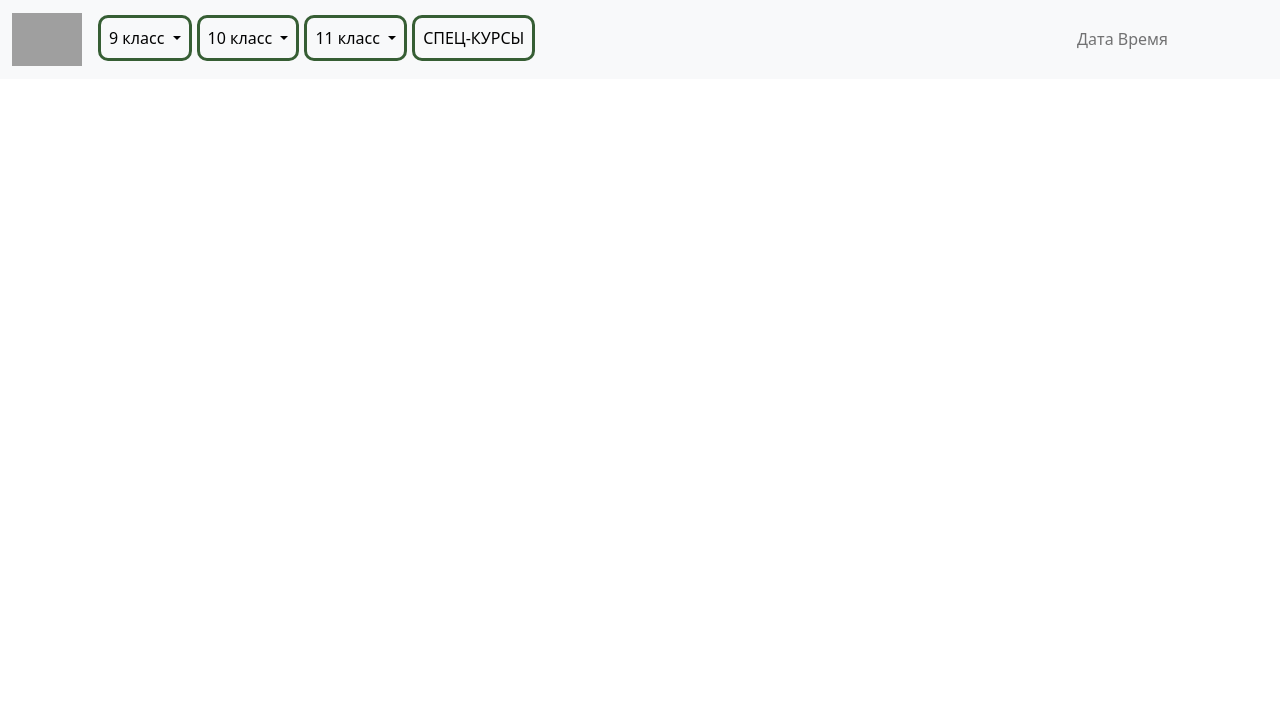
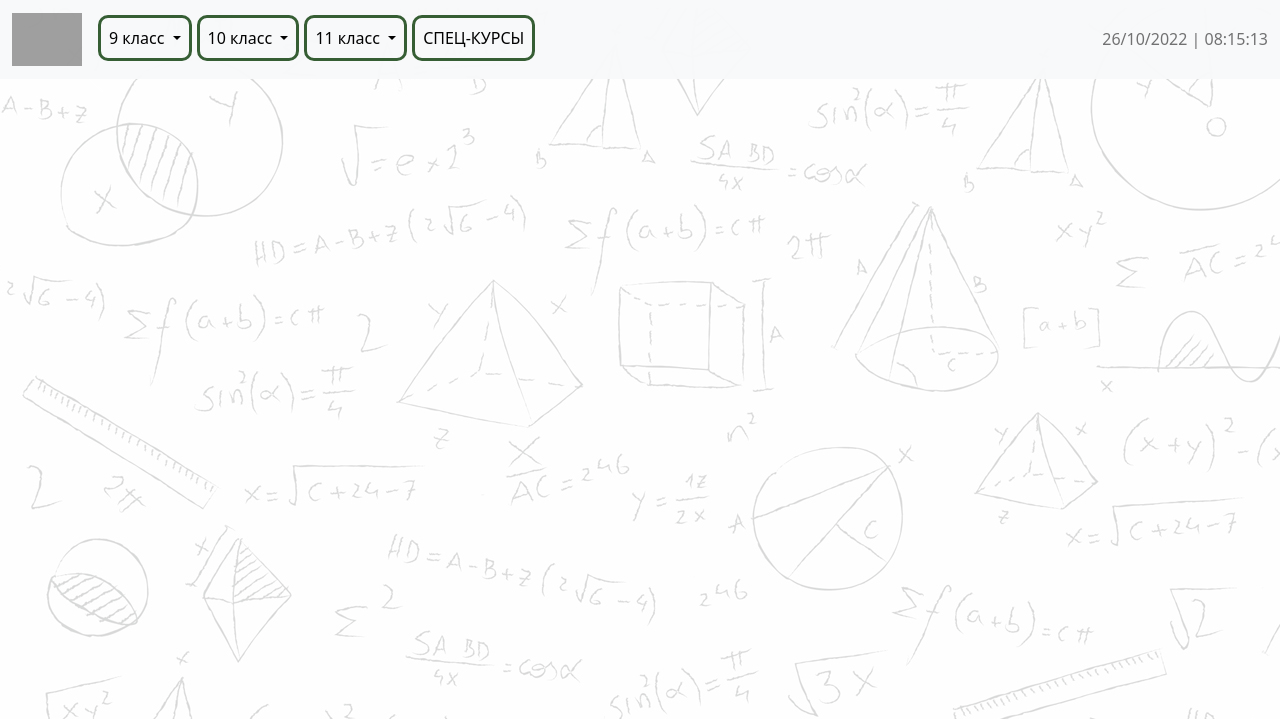
Before and after one commit to Banana-Boys-Company/SESC-NSU-schedule, a Flask app: template templates/table.html in a window 1280 px wide. Shown: the top 719 px of the page. Run offline with Flask 2, Linux system fonts and the light colour scheme; the template is opened without the code that fills it, so the values that code supplies are empty; parts of the project's set-up code (start-up, migrations or seed data) failed here and were passed over; some libraries are stand-ins or nearby versions; grey boxes are pictures that could not be loaded.

Commit message:
bug fixies

```diff
--- a/static/css/style.css
+++ b/static/css/style.css
@@ -4,10 +4,17 @@
    height: auto;
 }
 
+html {
+   background-image: url("background.jpg");
+   height: 10%!important;
 }
+
 body {
-   background-image: url(images/back/background.jpg)!important;
+    height: 10%!important;
 }
+
+}
+
 img {
    pointer-events: none;
 }
@@ -21,9 +28,7 @@ img {
    border-radius: 10px;
    text-align:center;
 }
-#rip {
-   margin-right: 100px;
-}
+
 /*стили для dropdown*/
 /*для компов*/
 @media all and (min-width: 992px) {
@@ -42,22 +47,10 @@ img {
 
 /*Для мобилок */
 @media (max-width: 991px) {
-  .dropdown-menu .dropdown-menu{
+ .dropdown-menu .dropdown-menu{
    margin-left:0.7rem; margin-right:0.7rem; margin-bottom: .5rem;
 }
 }
-
-#container-banner {
-   width: auto;
-   max-width: 100%;
+#clock {
+   text-align: center;
 }
-
-
-.carousel-inner img {
-   height: 451px !important;
-   margin: 0 auto;
-}
-.carousel {
-  height: 400px !important;
-  overflow: hidden;
-}
--- a/static/css/table.css
+++ b/static/css/table.css
@@ -19,8 +19,9 @@ table {
 	max-width: 96%;
 	margin-left: 2%;
 	margin-right: 2%;
-	background-image: url(images/back/background.jpg);
 }
+
+
 /*Стиль первого столбца таблицы*/
 #time {
 	width: 10%;
--- a/static/js/main.js
+++ b/static/js/main.js
@@ -63,11 +63,12 @@ $(document).ready(function () {
 
     $('.get-table').on("click", function (el) {
 
-        $('#container-banner').css({ 'visibility': 'hidden', 'display': 'none' })
+        $('#banner').css({ 'visibility': 'hidden', 'display': 'none' })
 
-        $(".child-window-menu-1").hide();
-        $(".child-window-menu-2").hide();
-        $(".child-window-menu-3").hide();
+        if (window.innerWidth > 992) {
+            $(".classbutton").removeClass("show")
+            $(".dropdown-menu").removeClass("show")
+        }
 
         console.log("Send data")
         socket.emit('getClassData', { 'item_id': el.target.id });
@@ -79,6 +80,9 @@ $(document).ready(function () {
             location.reload();
         }, 100000)
     });
+
+
+
 
     $(".dropdown-menu").each(function(element) {
 
@@ -103,90 +107,33 @@ $(document).ready(function () {
       this.querySelectorAll('.submenu').forEach(function(everysubmenu){
           // hide every submenu as well
           everysubmenu.style.display = 'none';
+
       });
   })
 });
 
   document.querySelectorAll('.dropdown-menu a').forEach(function(element){
     element.addEventListener('click', function (e) {
-
+        let fuck = document.getElementById("navbarSupportedContent")
         let nextEl = this.nextElementSibling;
         if(nextEl && nextEl.classList.contains('submenu')) {
           // prevent opening link if link needs to open dropdown
           e.preventDefault();
-                        console.log(nextEl);
           if(nextEl.style.display == 'block'){
             nextEl.style.display = 'none';
         } else {
             nextEl.style.display = 'block';
         }
-
+    }
+    else {
+        console.log("Опачки")
+        fuck.classList.remove("show")
     }
 });
 })
 }
-    // if (window.innerWidth < 992) {
-    //     $('.navbar .dropdown').each(function(index){
-    //         $(this).on("hidden.bs.dropdown", function (el) {
-    //             $(this).find("ul").each(function(jindex){
-    //                 $(this).css("display", "none");
-    //             });
-    //         })
-    //         // OK
-    //     });
-
-    //     $('.dropdown-menu a').each(function(element){
-    //         $(this).click((el) => {
-    //             let nextEl = $(this).next();
-    //             if(nextEl && nextEl.find('.submenu')) {
-    //                 el.preventDefault();
-    //                 console.log(nextEl);
-    //                 if(nextEl.css("display") == 'block'){
-    //                     nextEl.css("display") = 'none';
-    //                 } else {
-    //                     nextEl.css("display", 'block');
-    //                 }
-
-    //             }
-    //         })
-    //     })
-
-    // };
 })
 
-// make it as accordion for smaller screens
-// if (window.innerWidth < 992) {
-
-//     // close all inner dropdowns when parent is closed
-//     document.querySelectorAll('.navbar .dropdown').forEach(function(everydropdown){
-//         everydropdown.addEventListener('hidden.bs.dropdown', function () {
-//             // after dropdown is hidden, then find all submenus
-//             console.log("Старались, Кирюх");
-//             this.querySelectorAll('.submenu').forEach(function(everysubmenu){
-//                 // hide every submenu as well
-//                 everysubmenu.style.display = 'none';
-//             });
-//         })
-//     });
-
-// document.querySelectorAll('.dropdown-menu a').forEach(function(element){
-//     element.addEventListener('click', function (e) {
-
-//         let nextEl = this.nextElementSibling;
-//         if(nextEl && nextEl.classList.contains('submenu')) {
-//                         // prevent opening link if link needs to open dropdown
-//                         e.preventDefault();
-//                         console.log(nextEl);
-//                         if(nextEl.style.display == 'block'){
-//                             nextEl.style.display = 'none';
-//                         } else {
-//                             nextEl.style.display = 'block';
-//                         }
-
-//                     }
-//                 });
-// })
-        // end if innerWidth
 
 
 // Получение данных расписания с сервера
@@ -255,3 +202,25 @@ function generate_schedule_table(data, weekDay_title, time_lst) {
     $('#main-page').append(start) //добавляем таблицу на страничку
 
 };
+
+function timeCount() {
+    var today = new Date();
+
+    var day = today.getDate();
+    var month = today.getMonth()+1;
+    var year = today.getFullYear();
+
+    var hour = today.getHours();
+    if(hour<10)hour = "0"+hour;
+
+    var minute = today.getMinutes();
+    if(minute<10)minute = "0"+minute;
+
+    var second = today.getSeconds();
+    if(second<10)second = "0"+second;
+
+    document.getElementById("clock").innerHTML =
+    day+"/"+month+"/"+year+" | "+hour+":"+minute+":"+second;
+
+    setTimeout("timeCount()", 1000);
+}
--- a/templates/base.html
+++ b/templates/base.html
@@ -23,14 +23,13 @@
 	<nav class="navbar sticky-top navbar-expand-lg navbar-light bg-light">
 		<div class="container-fluid">
 			<!-- Логотип -->
-			<a class= "navbar-brand" href="#">
+			<a class= "navbar-brand" href="http://127.0.0.1">
 				<img src="https://education.nsu.ru/letka/images/tild3438-3932-4535-b763-356533303566__photo.png" alt="logo"
 				class="lgbt">
 			</a>
 			<!-- Кнопка "3 полоски" -->
 			<button class="navbar-toggler" type="button" data-bs-toggle="collapse"
-			data-bs-target="#navbarSupportedContent" aria-controls="navbarSupportedContent" aria-expanded="false"
-			aria-label="Переключатель навигации">
+			data-bs-target="#navbarSupportedContent" aria-controls="navbarSupportedContent" aria-expanded="false" aria-label="Переключатель навигации" id="myhelp">
 			<span class="navbar-toggler-icon"></span>
 		</button>
 		<div class="collapse navbar-collapse" id="navbarSupportedContent">
@@ -41,7 +40,7 @@
 					<a class="nav-link dropdown-toggle classbutton" href="#" id="navbarDropdown" data-bs-toggle="dropdown">
 						9 класс
 					</a>
-					<ul class="dropdown-menu submenu" aria-labelledby="navbarDropdown">
+					<ul class="dropdown-menu" aria-labelledby="navbarDropdown">
 						<li><a class="dropdown-item" href="#">9-1</a>
 							<ul class="dropdown-menu submenu">
 								<li><a class="dropdown-item get-table" href="#" id="9_1:200">200</a></li>
@@ -62,7 +61,7 @@
 					<a class="nav-link dropdown-toggle classbutton" href="#" id="navbarDropdown1" data-bs-toggle="dropdown">
 						10 класс
 					</a>
-					<ul class="dropdown-menu submenu" aria-labelledby="navbarDropdown1">
+					<ul class="dropdown-menu" aria-labelledby="navbarDropdown1">
 						<li><a class="dropdown-item" href="#">10-1</a>
 							<ul class="dropdown-menu submenu">
 								<li><a class="dropdown-item get-table" href="#" id="10_1:101">101</a></li>
@@ -118,7 +117,7 @@
 					<a class="nav-link dropdown-toggle classbutton" href="#" id="navbarDropdown2" data-bs-toggle="dropdown">
 						11 класс
 					</a>
-					<ul class="dropdown-menu submenu" aria-labelledby="navbarDropdown2">
+					<ul class="dropdown-menu" aria-labelledby="navbarDropdown2">
 						<li><a class="dropdown-item" href="#">11-1</a>
 							<ul class="dropdown-menu submenu">
 								<li><a class="dropdown-item get-table" href="#" id="11_1:001">001</a></li>
@@ -193,15 +192,14 @@
 						</li>
 					</ul>
 				</li>
-				<li class="nav-item navbar-right">
+				<li class="nav-item">
 					<!-- кнопка спецкурсов -->
 					<a class="nav-link classbutton" href="#" id="navbarDropdown4">СПЕЦ-КУРСЫ</a>
 				</li>
 			</ul>
-			<ul class="navbar-nav align-items-end">
-				<li class="nav-item" id="rip">
-					<span class="navbar-text" id="date">Дата</span>
-					<span class="navbar-text" id="timer">Время</span>
+			<ul class="navbar-nav ">
+				<li class="nav-item text-md-center text-lg-end" id="timeContainer">
+					<div class="navbar-text" id="clock"></div>
 
 				</li>
 			</ul>
@@ -210,7 +208,7 @@
 </nav>
 </head>
 
-<body>
+<body onload="timeCount();">
 	<div id="main-page">
 		<!-- адского ада шаблонизации -->
 		{% block table %}
@@ -219,16 +217,15 @@
 	</div>
 
 	{% if banner_links != [] %}
-	<div class="container" id="container-banner">
 		<div id="banner" class="carousel slide" data-bs-ride="carousel">
 			<div class="carousel-inner" id="carousel">
 				{% for item in banner_links %}
 				{% if loop.index0 == 0 %}
-				<div class="carousel-item banner-element active">
+				<div class="ratio ratio-16x9 carousel-item banner-element active";>
 					{% else %}
-					<div class="carousel-item banner-element">
+					<div class="carousel-item banner-element ratio ratio-16x9">
 						{% endif %}
-						<img src="{{ url_for('static', filename=item) }}" class="d-block w-100" alt="Баннер">
+						<img src="{{ url_for('static', filename=item) }}"  alt="Баннер">
 					</div>
 					{% endfor %}
 				</div>
@@ -241,7 +238,6 @@
 					<span class="visually-hidden">Следующий</span>
 				</button>
 			</div>
-		</div>
 		{% endif %}
 		<script src="https://cdn.jsdelivr.net/npm/bootstrap@5.1.3/dist/js/bootstrap.bundle.min.js"
 		integrity="sha384-ka7Sk0Gln4gmtz2MlQnikT1wXgYsOg+OMhuP+IlRH9sENBO0LRn5q+8nbTov4+1p"
```
Also changed, not shown: static/css/background.jpg (added), static/favicon.ico, 1 other file. Lines whose indentation alone changed are shown as unchanged.
